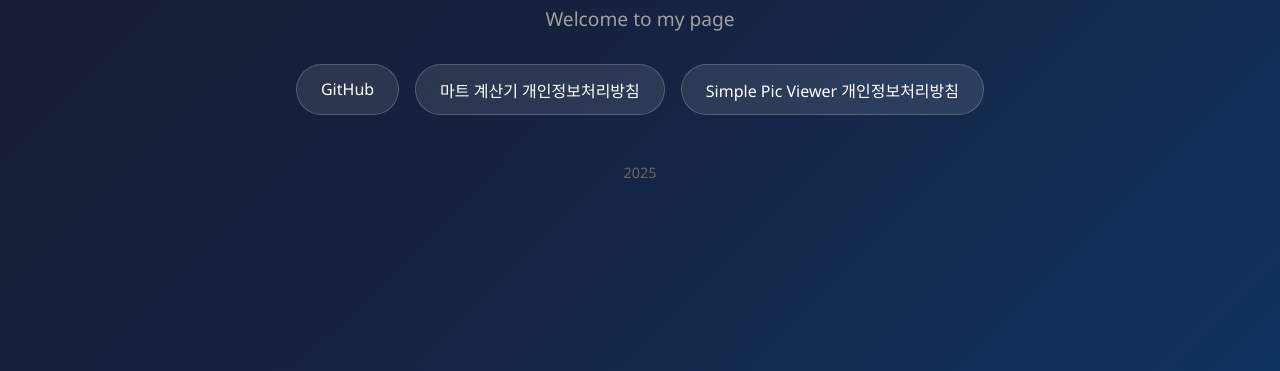
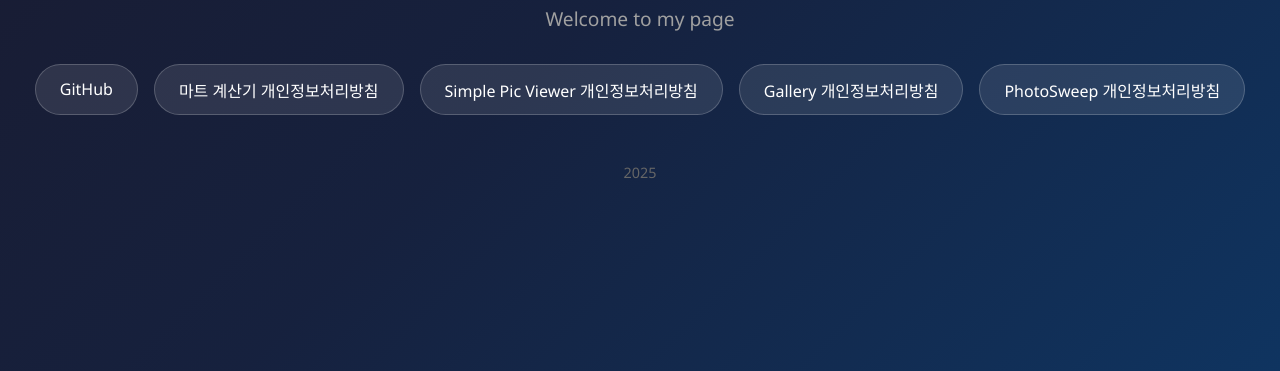
Before and after one commit to dimndim/dimndim.github.io, a plain HTML site: page index.html in a window 1280 px wide. Shown: the part 429-800 px from the top of the page. Drawn offline with Linux system fonts and the light colour scheme.

Commit message:
링크 연결

```diff
--- a/index.html
+++ b/index.html
@@ -95,6 +95,8 @@
             <a href="https://github.com/dimndim">GitHub</a>
             <a href="privacy.html">마트 계산기 개인정보처리방침</a>
             <a href="privacy-simple-pic-viewer.html">Simple Pic Viewer 개인정보처리방침</a>
+            <a href="privacy-gallery.html">Gallery 개인정보처리방침</a>
+            <a href="privacy-photosweep.html">PhotoSweep 개인정보처리방침</a>
         </div>
 
         <p class="footer">2025</p>
```
